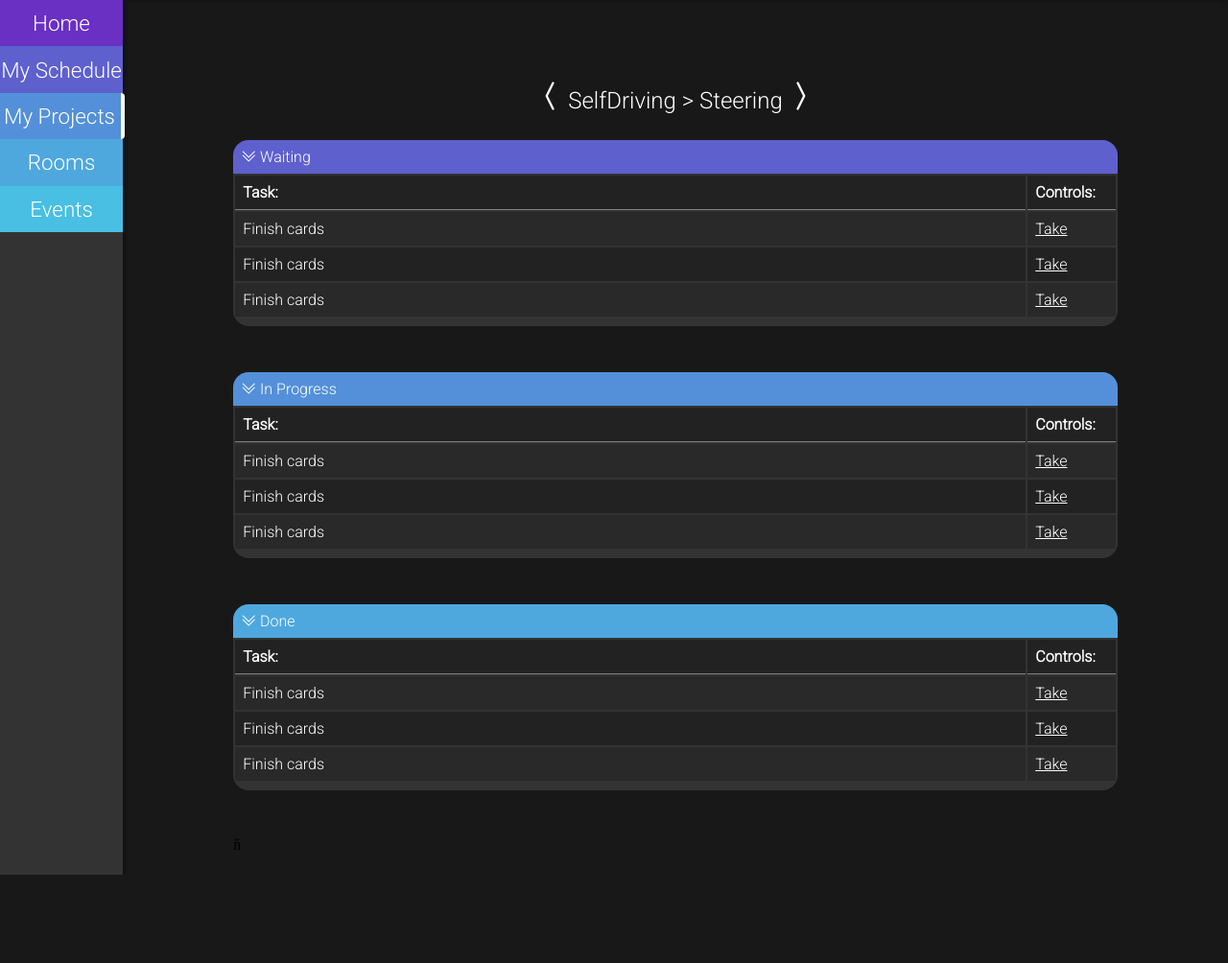
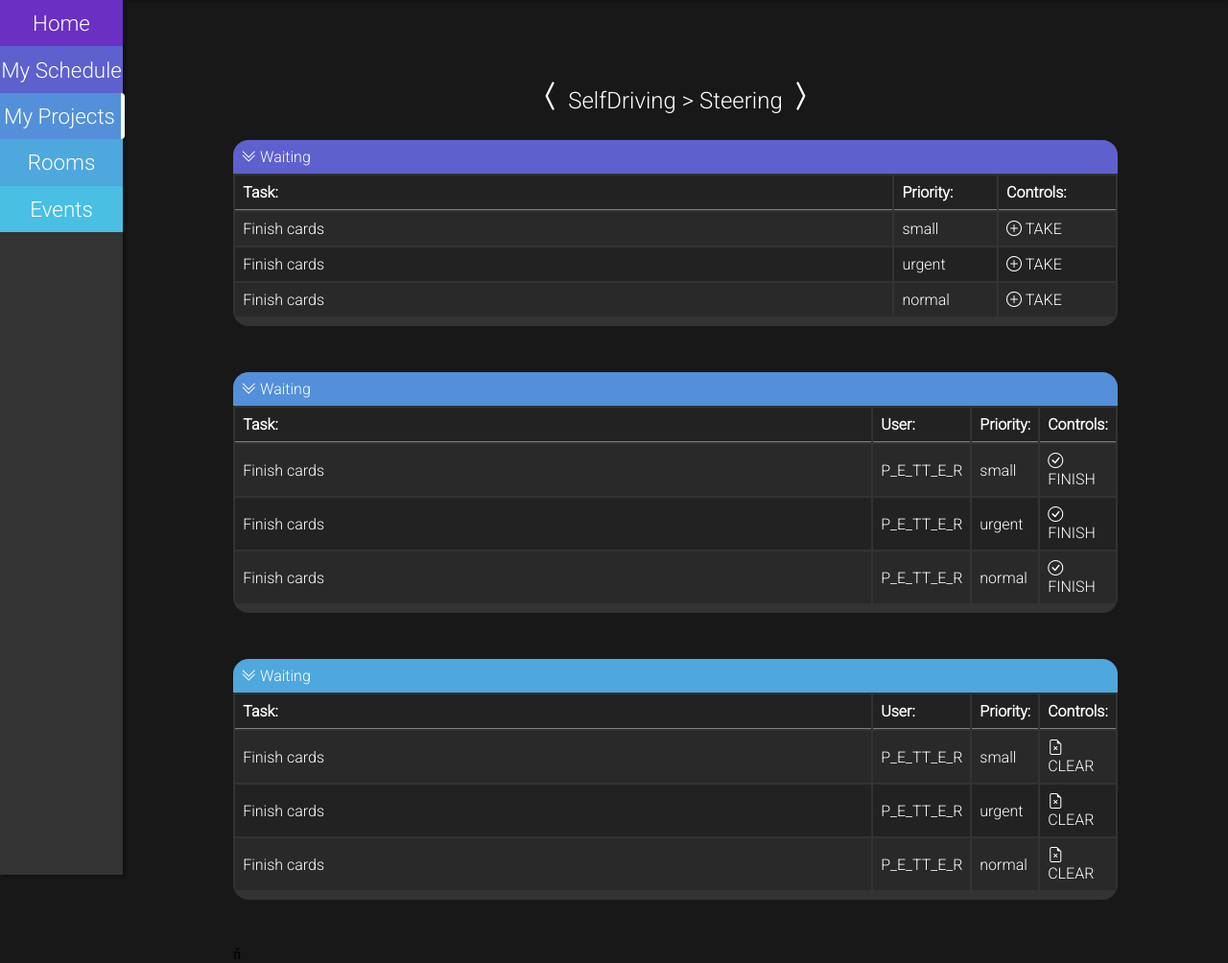
Before and after one commit to P-E-TT-E-R/HKM2021-workflow, a Django app: page /projects in a window 1280 px wide. Shown: the part 49-1053 px from the top of the page at 96% size. Before the commit the page ends 961 px from the top, so only its background shows below. Run offline with Django 3.2, Linux system fonts and the light colour scheme; the visitor is signed in with stand-in values (Sample User, id 1); some libraries are stand-ins or nearby versions; some web fonts are replaced.

Commit message:
Some stuff

```diff
--- a/main/templates/main/projects.html
+++ b/main/templates/main/projects.html
@@ -19,69 +19,89 @@
 			<table class="table">
 			<tr>
 				<th>Task:</th>
+				<th>Priority:</th>
 				<th>Controls:</th>
 			</tr>
 			<tr>
 				<td>Finish cards</td>
-				<td><a href="">Take</a></td>
+				<td>small</td>
+				<td><a href=""><i class="bi bi-plus-circle"></i> TAKE</a></td>
 			</tr>
 			<tr>
 				<td>Finish cards</td>
-				<td><a href="">Take</a></td>
+				<td>urgent</td>
+				<td><a href=""><i class="bi bi-plus-circle"></i> TAKE</a></td>
 			</tr>
 			<tr>
 				<td>Finish cards</td>
-				<td><a href="">Take</a></td>
+				<td>normal</td>
+				<td><a href=""><i class="bi bi-plus-circle"></i> TAKE</a></td>
 			</tr>
 		</table>
 		</div>
 	</div>
 	<div class="card">
 		<div class="card-header colored">
-			<p> <i class="bi bi-chevron-double-down"></i> In Progress</p>
+			<p> <i class="bi bi-chevron-double-down"></i> Waiting</p>
 		</div>
 		<div class="card-content">
 			<table class="table">
 			<tr>
 				<th>Task:</th>
+				<th>User:</th>
+				<th>Priority:</th>
 				<th>Controls:</th>
 			</tr>
 			<tr>
 				<td>Finish cards</td>
-				<td><a href="">Take</a></td>
+				<td>P_E_TT_E_R</td>
+				<td>small</td>
+				<td><a href=""><i class="bi bi-check-circle"></i> FINISH</a></td>
 			</tr>
 			<tr>
 				<td>Finish cards</td>
-				<td><a href="">Take</a></td>
+				<td>P_E_TT_E_R</td>
+				<td>urgent</td>
+				<td><a href=""><i class="bi bi-check-circle"></i> FINISH</a></td>
 			</tr>
 			<tr>
 				<td>Finish cards</td>
-				<td><a href="">Take</a></td>
+				<td>P_E_TT_E_R</td>
+				<td>normal</td>
+				<td><a href=""><i class="bi bi-check-circle"></i> FINISH</a></td>
 			</tr>
 		</table>
 		</div>
 	</div>
 	<div class="card">
 		<div class="card-header colored">
-			<p> <i class="bi bi-chevron-double-down"></i> Done</p>
+			<p> <i class="bi bi-chevron-double-down"></i> Waiting</p>
 		</div>
 		<div class="card-content">
 			<table class="table">
 			<tr>
 				<th>Task:</th>
+				<th>User:</th>
+				<th>Priority:</th>
 				<th>Controls:</th>
 			</tr>
 			<tr>
 				<td>Finish cards</td>
-				<td><a href="">Take</a></td>
+				<td>P_E_TT_E_R</td>
+				<td>small</td>
+				<td><a href=""><i class="bi bi-file-earmark-x"></i> CLEAR</a></td>
 			</tr>
 			<tr>
 				<td>Finish cards</td>
-				<td><a href="">Take</a></td>
+				<td>P_E_TT_E_R</td>
+				<td>urgent</td>
+				<td><a href=""><i class="bi bi-file-earmark-x"></i> CLEAR</a></td>
 			</tr>
 			<tr>
 				<td>Finish cards</td>
-				<td><a href="">Take</a></td>
+				<td>P_E_TT_E_R</td>
+				<td>normal</td>
+				<td><a href=""><i class="bi bi-file-earmark-x"></i> CLEAR</a></td>
 			</tr>
 		</table>
 		</div>
--- a/static/assets/css/main.css
+++ b/static/assets/css/main.css
@@ -126,8 +126,8 @@
 	width: 100%;
 	margin: 0px;
 }
-.project .card .card-content .table tr td:nth-child(2) {
-	width: 10%;
+.project .card .card-content .table tr td:nth-child(1) {
+	width: 75%;
 }
 .card {
 	color: white;
@@ -176,6 +176,7 @@
 }
 .table tr td a {
 	color: white;
+	text-decoration: none;
 }
 .table tr  {
 	background-color:  #222 ;
```
